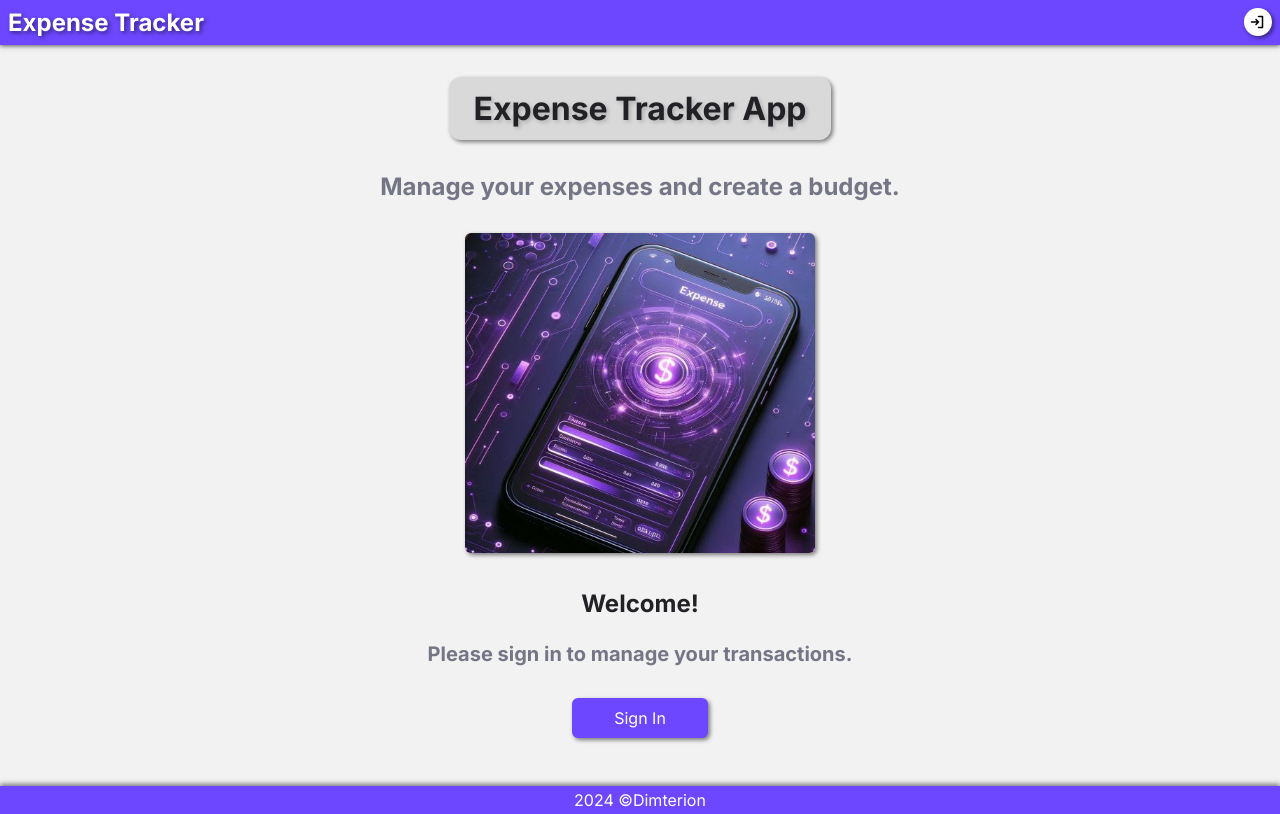
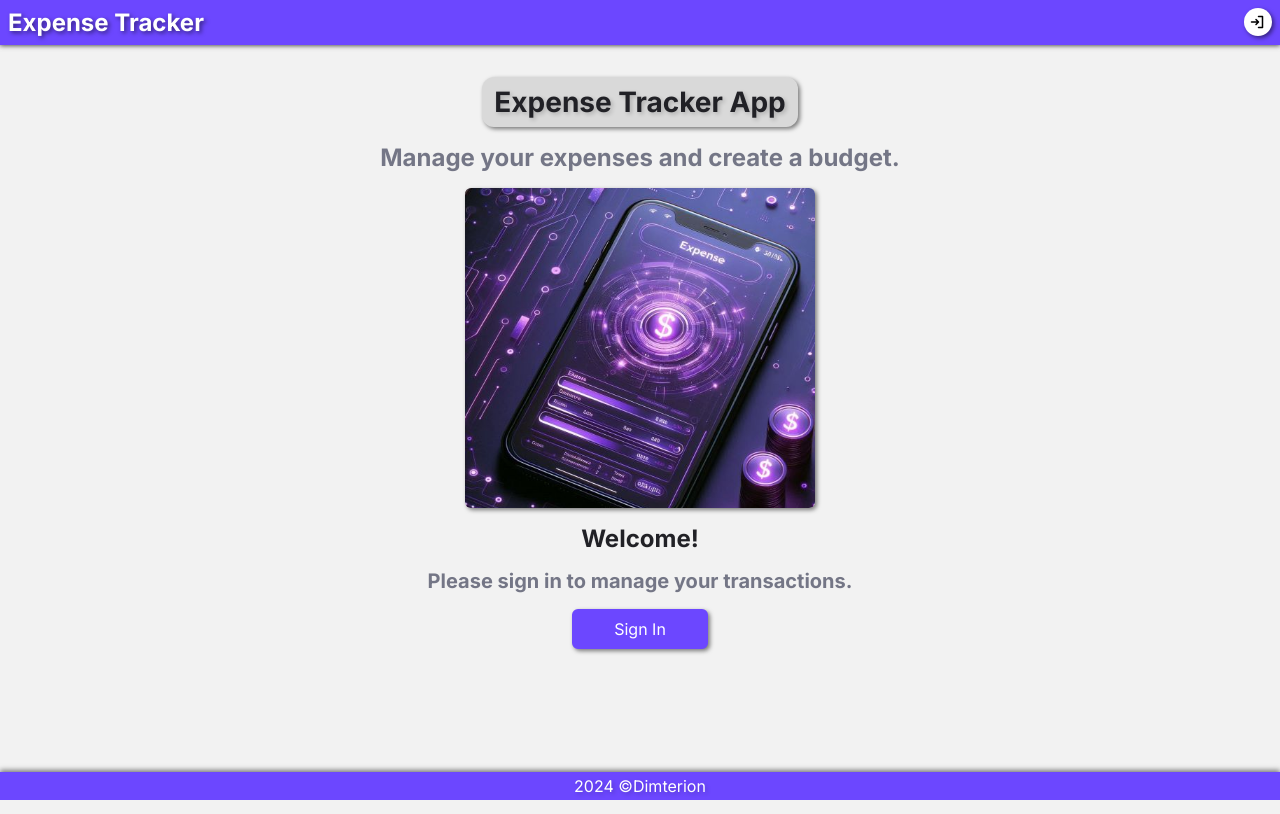
Before and after one commit to Dimterion/expense-tracker, a Next.js app: page / in a window 1280 px wide. Built offline with nearby package versions, Linux system fonts and the light colour scheme; no server answers.

Commit message:
adjust components structure

```diff
--- a/app/globals.css
+++ b/app/globals.css
@@ -118,23 +118,26 @@ main {
 
 /* Guest component */
 .guest-section {
-  margin: 2rem 1rem;
+  display: flex;
+  flex-flow: column nowrap;
+  align-items: center;
+  gap: 1rem;
+  margin: 2rem 1rem 1rem;
   text-align: center;
 }
 
 .guest-h1 {
   width: fit-content;
-  padding: 0.75rem 1.5rem;
+  padding: 0.5rem 0.75rem;
   border-radius: 0.75rem;
   margin: auto;
   box-shadow: 2px 2px 4px rgba(0, 0, 0, 0.5);
   background-color: rgba(0, 0, 0, 0.1);
-  font-size: 2rem;
+  font-size: 1.75rem;
   text-shadow: 2px 2px 4px rgba(0, 0, 0, 0.2);
 }
 
 .guest-h2 {
-  margin-top: 2rem;
   color: var(--tertiary);
 }
 
@@ -145,7 +148,6 @@ main {
   max-height: 40vh;
   object-fit: cover;
   border-radius: 0.375rem;
-  margin: 2rem 0;
   box-shadow: 2px 2px 4px rgba(0, 0, 0, 0.5);
 }
 
@@ -154,7 +156,6 @@ main {
 }
 
 .guest-paragraph {
-  margin: 1.5rem 2rem 2rem;
   color: var(--tertiary);
   font-size: 1.25rem;
   font-weight: bold;
@@ -182,7 +183,7 @@ main {
   display: flex;
   flex-flow: column nowrap;
   align-items: center;
-  gap: 1.5rem;
+  gap: 1.25rem;
   margin: 1rem 0.5rem;
   text-align: center;
 }
@@ -362,6 +363,7 @@ main {
 .footer-a {
   color: var(--white);
   text-decoration: none;
+  text-shadow: 2px 2px 4px rgba(0, 0, 0, 0.2);
 }
 
 .footer-a:hover {
```
